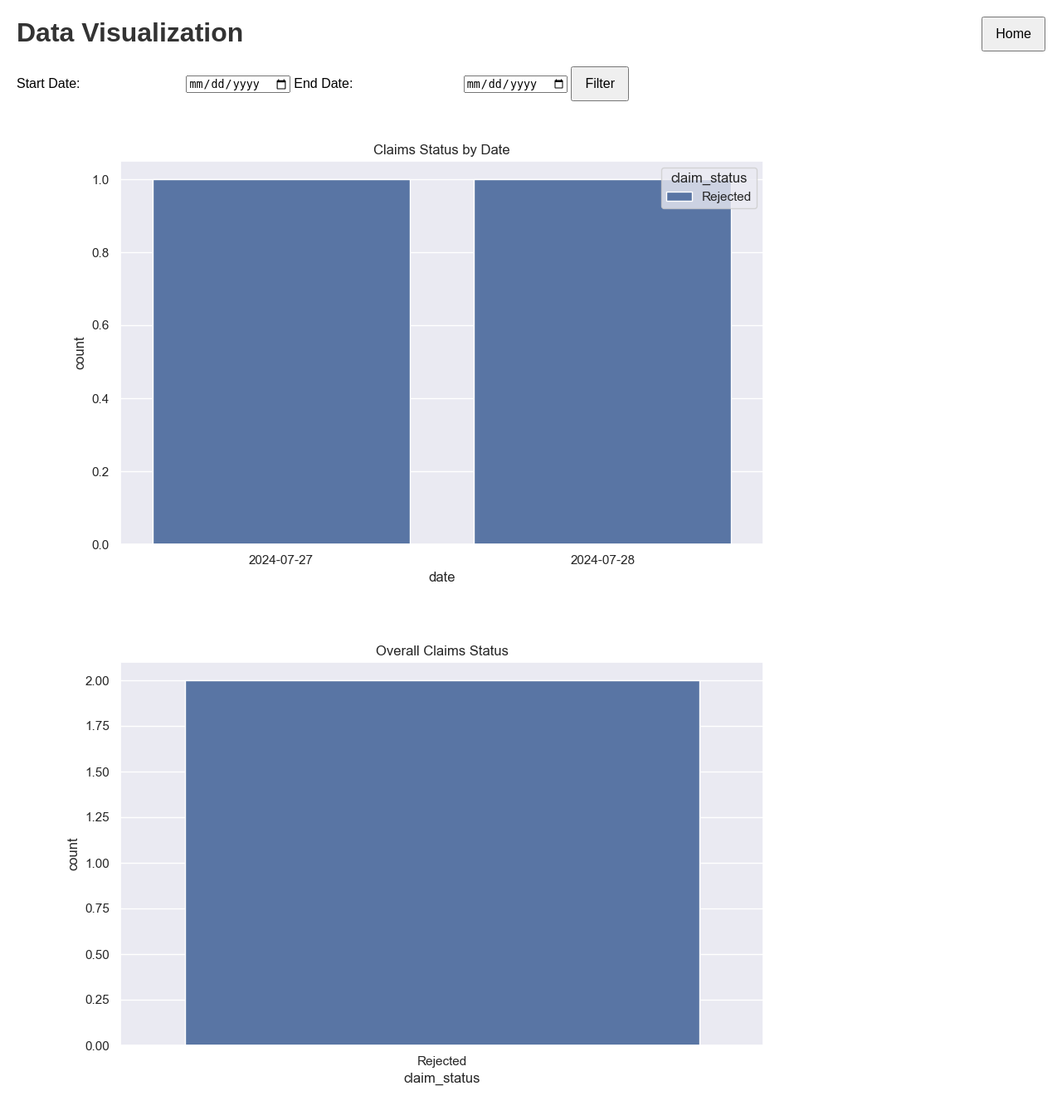
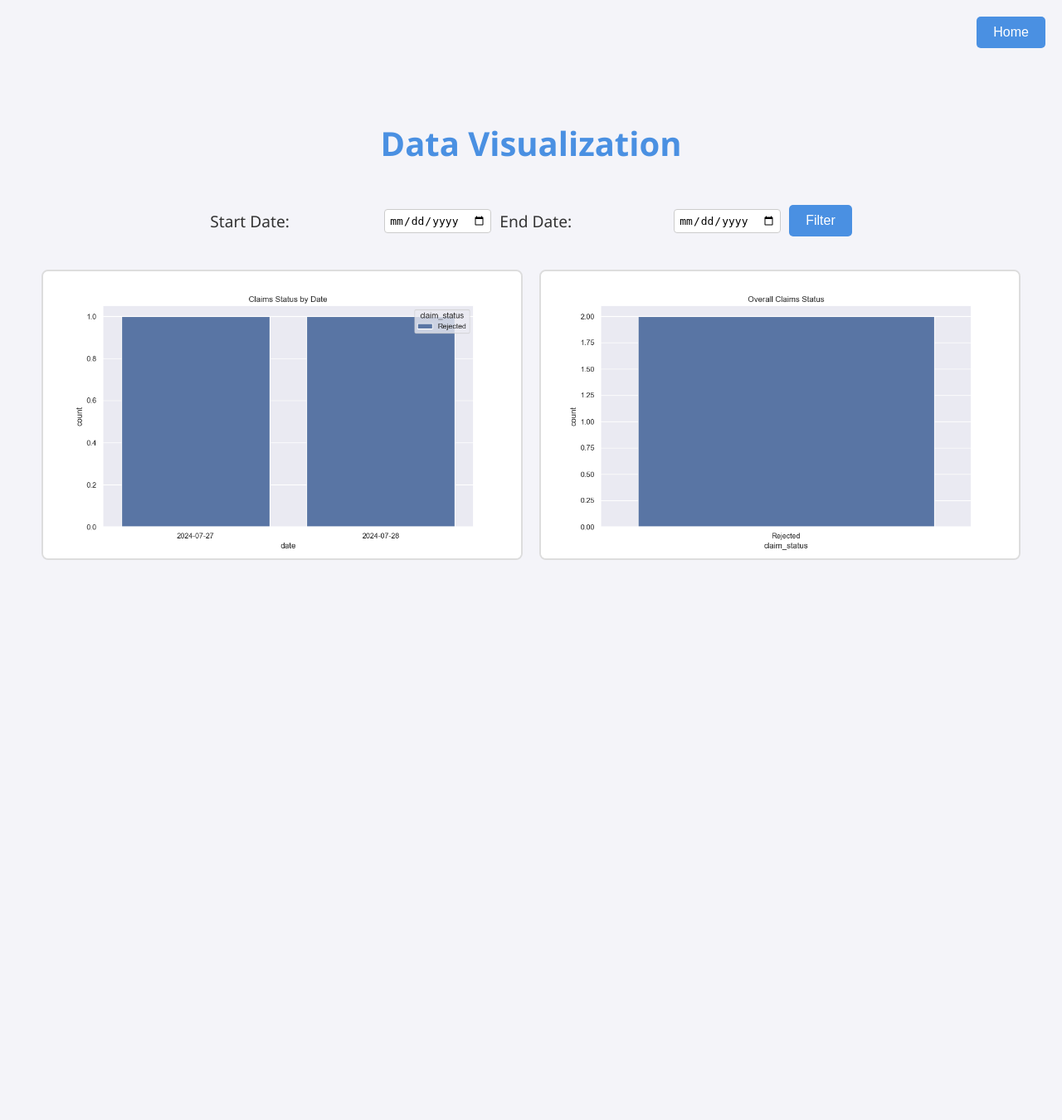
Before and after one commit to grishmaaa/insurance-claims-prediction, a Flask app: template templates/visualization.html in a window 1280 px wide. Shown: the whole page at 83% size. After the commit the page ends 675 px from the top, so only its background shows below. Run offline with Flask 3, Linux system fonts and the light colour scheme; the template is opened without the code that fills it, so the values that code supplies are empty; parts of the project's set-up code (start-up, migrations or seed data) failed here and were passed over.

Commit message:
updated api_integration.html,data.html,visualization.html and app.py

```diff
--- a/app.py
+++ b/app.py
@@ -152,10 +152,10 @@ def visualization():
 @app.route('/data')
 def data():
     conn = sqlite3.connect('claims.db')
-    df = pd.read_sql_query("SELECT * FROM claims", conn)
+    df = pd.read_sql_query("SELECT name, date, email, claim_status FROM claims", conn)
     conn.close()
 
-    return render_template('data.html', data=df.to_html())
+    return render_template('data.html', data=df.to_html(index=False))
 
 @app.route('/api/predict', methods=['POST'])
 def api_predict():
--- a/templates/visualization.html
+++ b/templates/visualization.html
@@ -5,18 +5,100 @@
     <title>Data Visualization</title>
     <link rel="stylesheet" href="{{ url_for('static', filename='style.css') }}">
     <style>
+        body {
+            font-family: 'Segoe UI', Tahoma, Geneva, Verdana, sans-serif;
+            background-color: #f4f4f9;
+            color: #333;
+            margin: 0;
+            padding: 0;
+            display: flex;
+            flex-direction: column;
+            align-items: center;
+            justify-content: center;
+            min-height: 100vh;
+        }
+
+        h1 {
+            margin-top: 20px;
+            font-size: 2.5em;
+            color: #4A90E2;
+        }
+
         .top-right {
             position: absolute;
             top: 20px;
             right: 20px;
         }
+
+        .top-right button {
+            background-color: #4A90E2;
+            color: white;
+            border: none;
+            padding: 10px 20px;
+            border-radius: 5px;
+            cursor: pointer;
+            transition: background-color 0.3s;
+        }
+
+        .top-right button:hover {
+            background-color: #357ABD;
+        }
+
+        form {
+            margin: 20px 0;
+            display: flex;
+            align-items: center;
+            justify-content: center;
+            gap: 10px;
+        }
+
+        form label {
+            font-size: 1.2em;
+        }
+
+        form input[type="date"] {
+            padding: 5px;
+            border: 1px solid #ccc;
+            border-radius: 4px;
+            font-size: 1em;
+        }
+
+        form button {
+            background-color: #4A90E2;
+            color: white;
+            border: none;
+            padding: 10px 20px;
+            border-radius: 5px;
+            cursor: pointer;
+            transition: background-color 0.3s;
+            font-size: 1em;
+        }
+
+        form button:hover {
+            background-color: #357ABD;
+        }
+
+        .visualization-images {
+            display: flex;
+            flex-wrap: wrap;
+            justify-content: center;
+            gap: 20px;
+            margin-top: 20px;
+        }
+
+        .visualization-images img {
+            max-width: 45%;
+            height: auto;
+            border: 2px solid #ddd;
+            border-radius: 8px;
+        }
     </style>
 </head>
 <body>
-    <h1>Data Visualization</h1>
     <div class="top-right">
         <button onclick="location.href='/home'">Home</button>
     </div>
+    <h1>Data Visualization</h1>
     <form action="/visualization" method="get">
         <label for="start_date">Start Date:</label>
         <input type="date" id="start_date" name="start_date" required>
@@ -24,7 +106,9 @@
         <input type="date" id="end_date" name="end_date" required>
         <button type="submit">Filter</button>
     </form>
-    <img src="{{ url_for('static', filename='claims_by_date.png') }}" alt="Claims by Date">
-    <img src="{{ url_for('static', filename='overall_claims_status.png') }}" alt="Overall Claims Status">
+    <div class="visualization-images">
+        <img src="{{ url_for('static', filename='claims_by_date.png') }}" alt="Claims by Date">
+        <img src="{{ url_for('static', filename='overall_claims_status.png') }}" alt="Overall Claims Status">
+    </div>
 </body>
 </html>
```
Also changed, not shown: templates/api_integration.html (+9 -0 lines), templates/data.html (+73 -2 lines).
